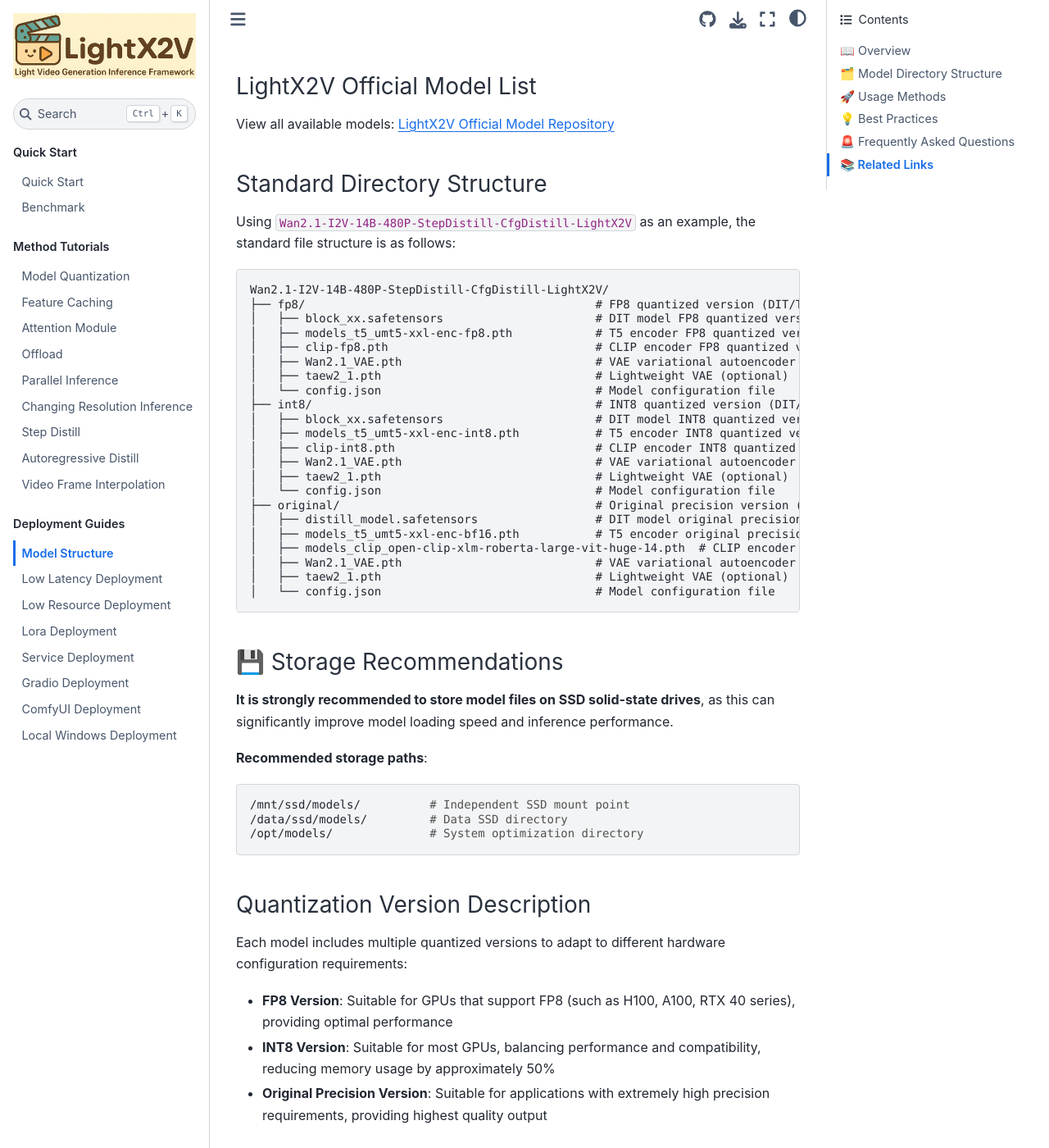
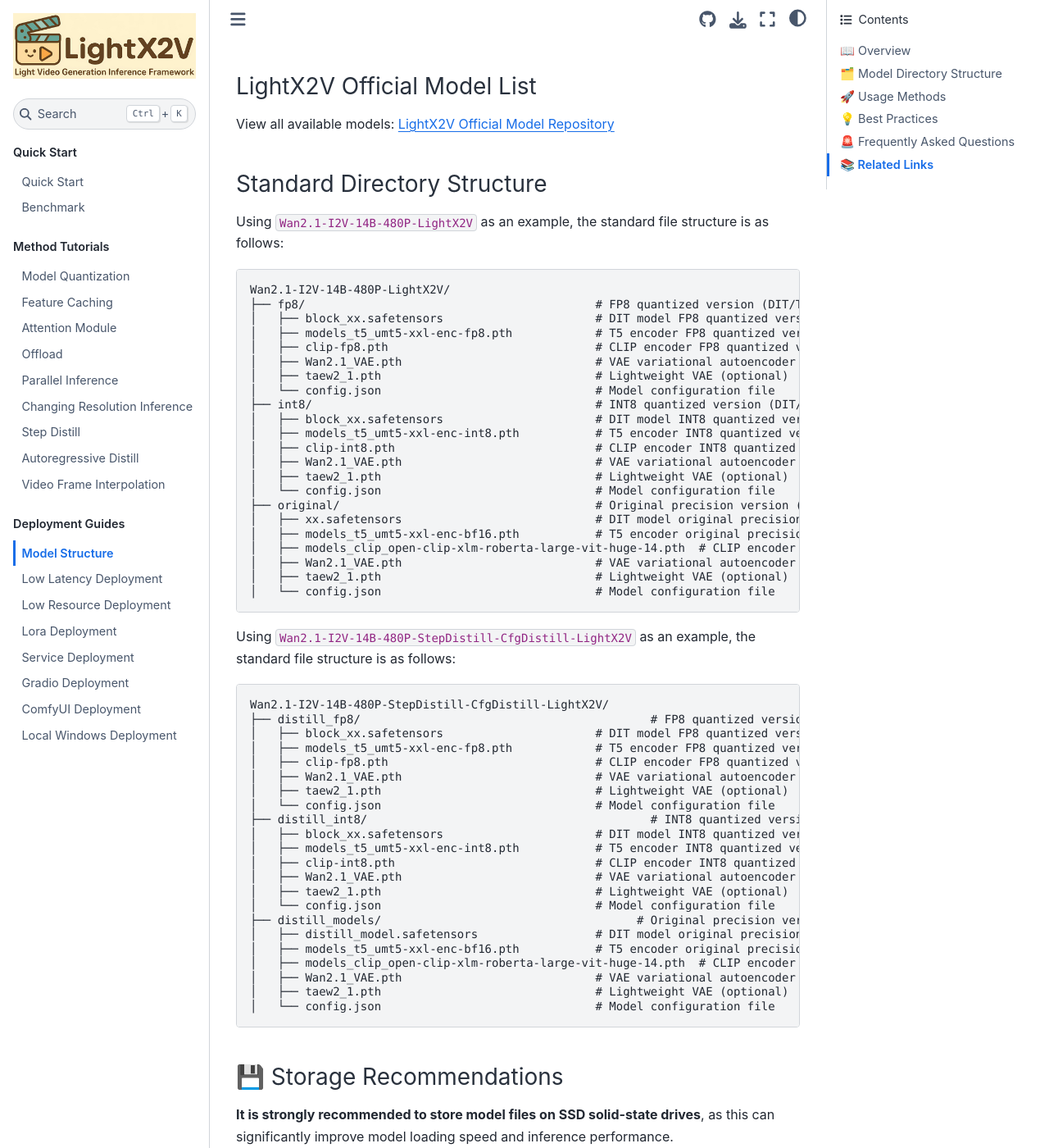
Before and after one commit to olek-soft-engineer/LightX2V, a Sphinx documentation site: the page built from docs/EN/source/deploy_guides/model_structure.md, in a window 1280 px wide and 1400 px high, scrolled down 410 px. Shown: the whole window at 82% size. Built offline with Sphinx 7.4.7 and the Sphinx Book theme 1.1.4, drawn with Linux system fonts in a browser that asks for light colours; some of the changed text lies outside the part shown.

Commit message:
Fix docs bug

````diff
--- a/docs/EN/source/deploy_guides/model_structure.md
+++ b/docs/EN/source/deploy_guides/model_structure.md
@@ -31,6 +31,33 @@
 │   ├── taew2_1.pth                               # Lightweight VAE (optional)
 │   └── config.json                               # Model configuration file
 ├── original/                                     # Original precision version (DIT/T5/CLIP)
+│   ├── xx.safetensors                            # DIT model original precision version
+│   ├── models_t5_umt5-xxl-enc-bf16.pth           # T5 encoder original precision version
+│   ├── models_clip_open-clip-xlm-roberta-large-vit-huge-14.pth  # CLIP encoder original precision version
+│   ├── Wan2.1_VAE.pth                            # VAE variational autoencoder
+│   ├── taew2_1.pth                               # Lightweight VAE (optional)
+│   └── config.json                               # Model configuration file
+```
+
+Using `Wan2.1-I2V-14B-480P-StepDistill-CfgDistill-LightX2V` as an example, the standard file structure is as follows:
+
+```
+Wan2.1-I2V-14B-480P-StepDistill-CfgDistill-LightX2V/
+├── distill_fp8/                                          # FP8 quantized version (DIT/T5/CLIP)
+│   ├── block_xx.safetensors                      # DIT model FP8 quantized version
+│   ├── models_t5_umt5-xxl-enc-fp8.pth            # T5 encoder FP8 quantized version
+│   ├── clip-fp8.pth                              # CLIP encoder FP8 quantized version
+│   ├── Wan2.1_VAE.pth                            # VAE variational autoencoder
+│   ├── taew2_1.pth                               # Lightweight VAE (optional)
+│   └── config.json                               # Model configuration file
+├── distill_int8/                                         # INT8 quantized version (DIT/T5/CLIP)
+│   ├── block_xx.safetensors                      # DIT model INT8 quantized version
+│   ├── models_t5_umt5-xxl-enc-int8.pth           # T5 encoder INT8 quantized version
+│   ├── clip-int8.pth                             # CLIP encoder INT8 quantized version
+│   ├── Wan2.1_VAE.pth                            # VAE variational autoencoder
+│   ├── taew2_1.pth                               # Lightweight VAE (optional)
+│   └── config.json                               # Model configuration file
+├── distill_models/                                     # Original precision version (DIT/T5/CLIP)
 │   ├── distill_model.safetensors                 # DIT model original precision version
 │   ├── models_t5_umt5-xxl-enc-bf16.pth           # T5 encoder original precision version
 │   ├── models_clip_open-clip-xlm-roberta-large-vit-huge-14.pth  # CLIP encoder original precision version
@@ -148,24 +175,24 @@
 # Use Hugging Face CLI to selectively download non-quantized version
 huggingface-cli download lightx2v/Wan2.1-I2V-14B-480P-StepDistill-CfgDistill-LightX2V \
     --local-dir ./Wan2.1-I2V-14B-480P-StepDistill-CfgDistill-LightX2V \
-    --include "original/*"
+    --include "distill_models/*"
 ```
 
 ```bash
 # Use Hugging Face CLI to selectively download FP8 quantized version
 huggingface-cli download lightx2v/Wan2.1-I2V-14B-480P-StepDistill-CfgDistill-LightX2V \
     --local-dir ./Wan2.1-I2V-14B-480P-StepDistill-CfgDistill-LightX2V \
-    --include "fp8/*"
+    --include "distill_fp8/*"
 ```
 
 ```bash
 # Use Hugging Face CLI to selectively download INT8 quantized version
 huggingface-cli download lightx2v/Wan2.1-I2V-14B-480P-StepDistill-CfgDistill-LightX2V \
     --local-dir ./Wan2.1-I2V-14B-480P-StepDistill-CfgDistill-LightX2V \
-    --include "int8/*"
+    --include "distill_int8/*"
 ```
 
-> **Important Note**: When starting inference scripts or Gradio, the `model_path` parameter still needs to be specified as the complete path without the `--include` parameter. For example: `model_path=./Wan2.1-I2V-14B-480P-StepDistill-CfgDistill-LightX2V`, not `./Wan2.1-I2V-14B-480P-StepDistill-CfgDistill-LightX2V/int8`.
+> **Important Note**: When starting inference scripts or Gradio, the `model_path` parameter still needs to be specified as the complete path without the `--include` parameter. For example: `model_path=./Wan2.1-I2V-14B-480P-StepDistill-CfgDistill-LightX2V`, not `./Wan2.1-I2V-14B-480P-StepDistill-CfgDistill-LightX2V/distill_int8`.
 
 #### 2. Start Inference
 
````
Also changed, not shown: other parts of docs/EN/source/deploy_guides/model_structure.md (+2 -2 lines), docs/ZH_CN/source/deploy_guides/model_structure.md (+34 -6 lines).
